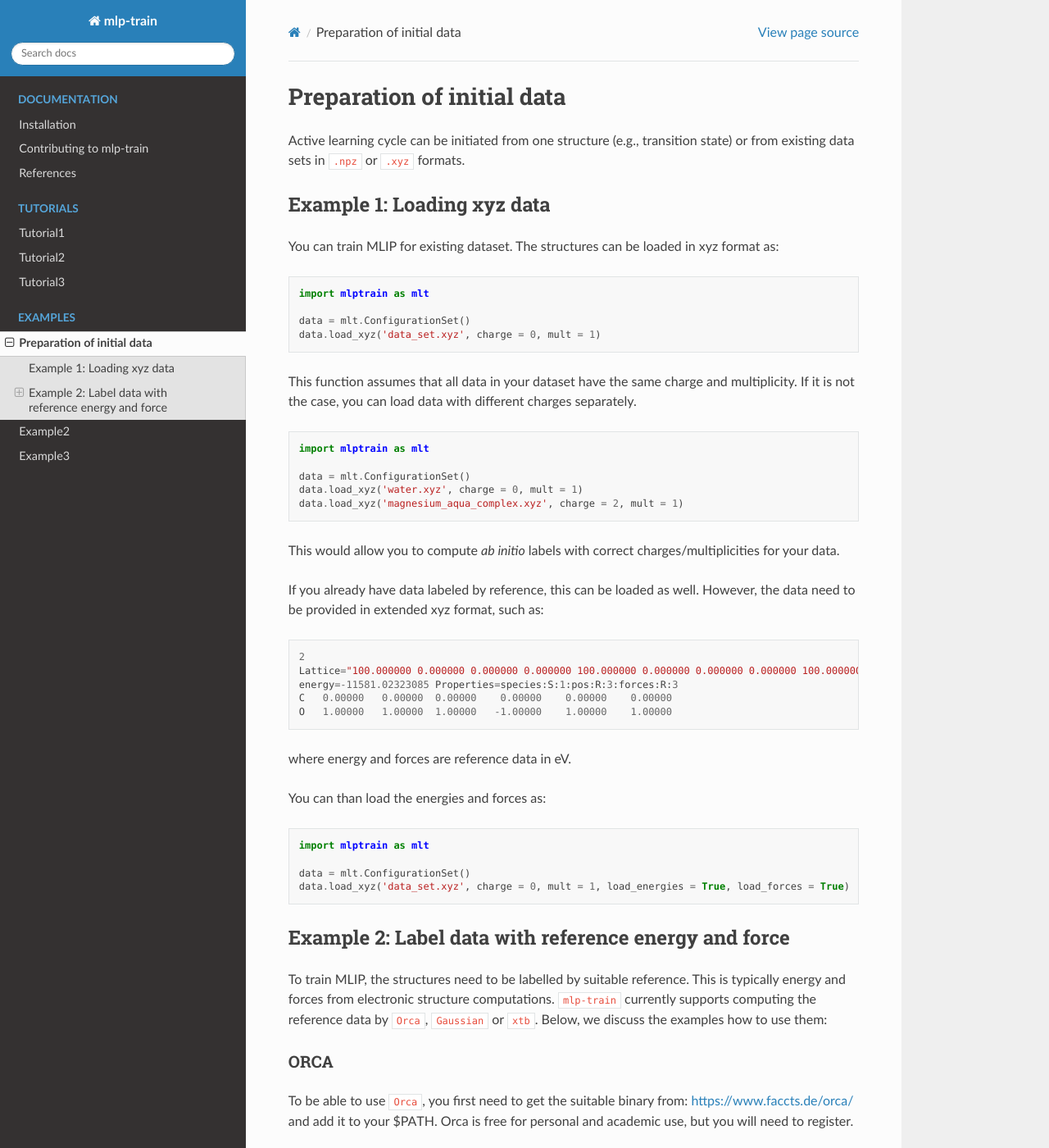
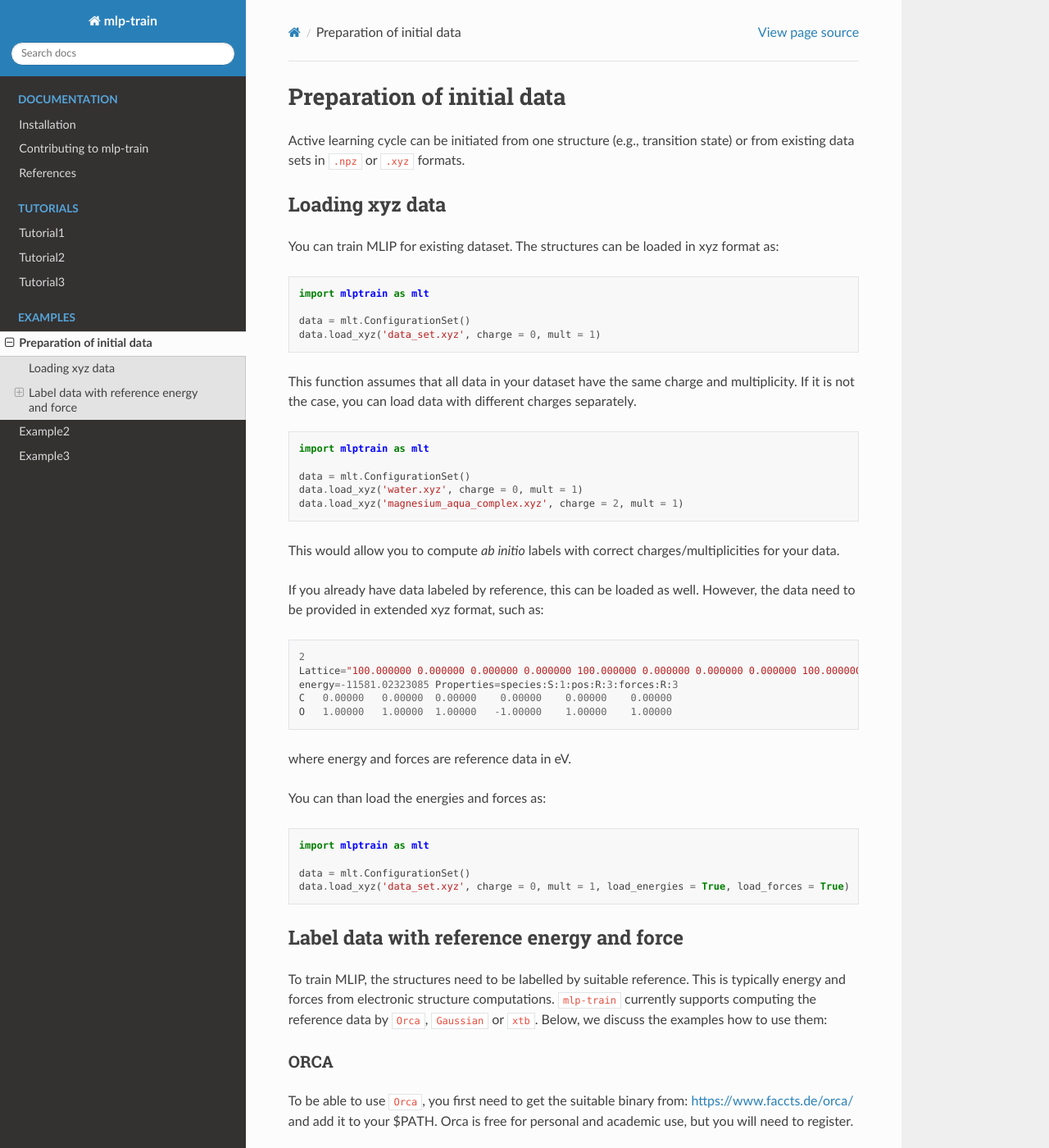
Before and after one commit to duartegroup/mlp-train, a Sphinx documentation site: the page built from docs/examples/data_preparation.rst, in a window 1280 px wide and 1400 px high. Shown: the whole window at 82% size. Built offline with Sphinx 7.4.7 and the Read the Docs theme 3.1.0, drawn with Linux system fonts in a browser that asks for light colours.

Commit message:
Minor changes

```diff
--- a/docs/examples/data_preparation.rst
+++ b/docs/examples/data_preparation.rst
@@ -4,9 +4,9 @@ Preparation of initial data
 
 Active learning cycle can be initiated from one structure (e.g., transition state) or from existing data sets in ``.npz`` or ``.xyz`` formats.
 
----------------------------
-Example 1: Loading xyz data
----------------------------
+----------------
+Loading xyz data
+----------------
 
 You can train MLIP for existing dataset. The structures can be loaded in xyz format as:
 
@@ -51,9 +51,9 @@ You can than load the energies and forces as:
    data.load_xyz('data_set.xyz', charge = 0, mult = 1, load_energies = True, load_forces = True)
 
 
------------------------------------------------------
-Example 2: Label data with reference energy and force
------------------------------------------------------
+------------------------------------------
+Label data with reference energy and force
+------------------------------------------
 
 To train MLIP, the structures need to be labelled by suitable reference. This is typically energy and forces from electronic structure computations.
 ``mlp-train`` currently supports computing the reference data by ``Orca``, ``Gaussian`` or ``xtb``. Below, we discuss the examples how to use them:
```
Also changed, not shown: docs/dev/contributing.rst (+4 -6 lines).
